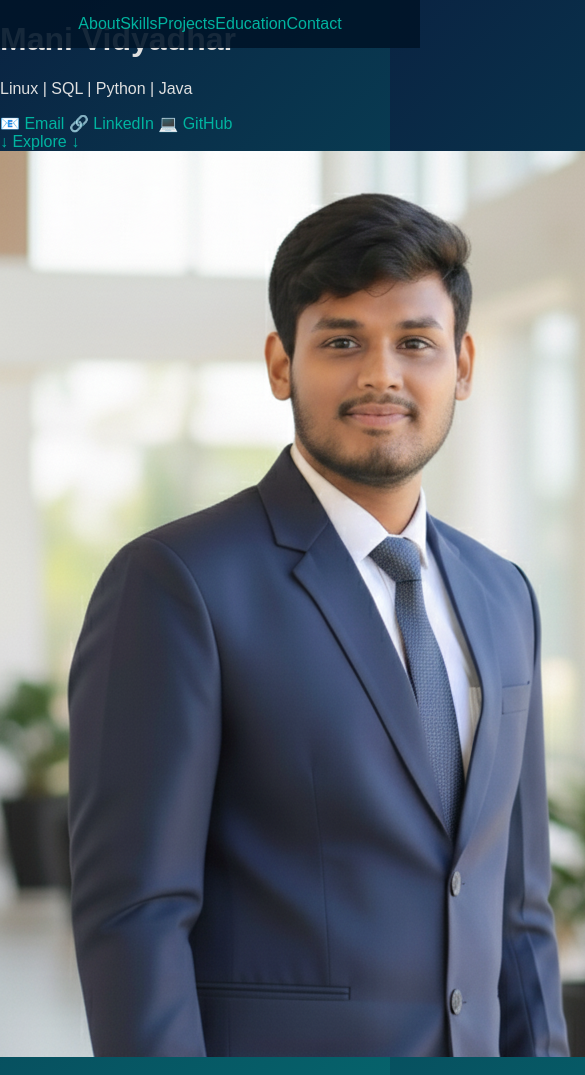
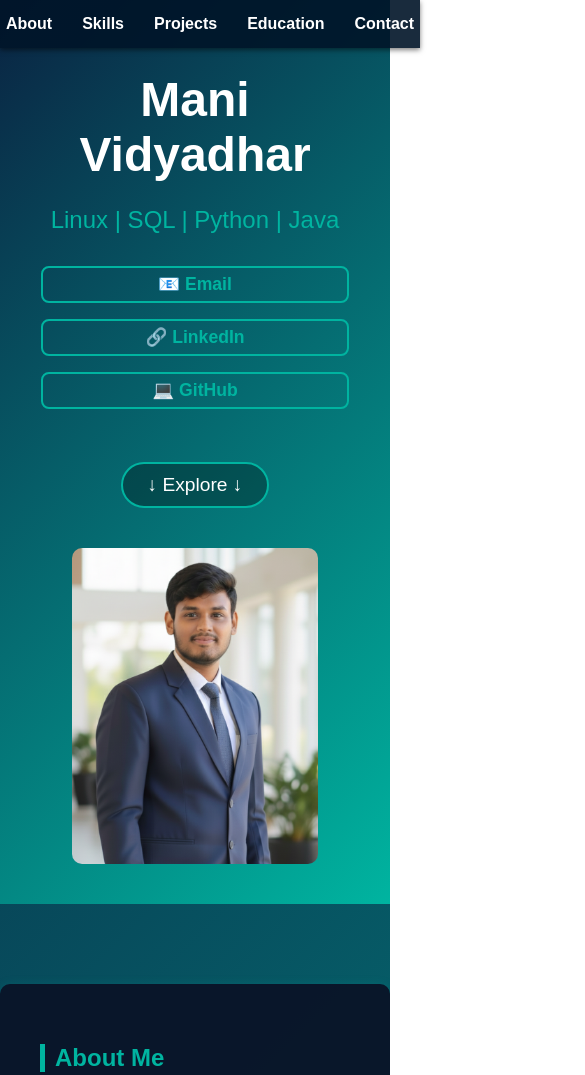
Before and after one commit to manividyadhar/portfolio, a plain HTML site: page index.html in a window 390 px wide. Shown: the top 1075 px of the page, 585 px wide, since content can reach past the window. Drawn offline with nearby package versions, Linux system fonts and the light colour scheme.

Commit message:
Update style.css

```diff
--- a/style.css
+++ b/style.css
@@ -41,4 +41,185 @@ section {
   justify-content: center;
   padding: 15px;
   z-index: 1000;
-  box-shadow: 0 2px 5px rgba(
+  box-shadow: 0 2px 5px rgba(0,0,0,0.5);
+}
+
+.navbar a {
+  margin: 0 15px;
+  font-weight: bold;
+  color: #fff;
+  transition: color 0.3s;
+}
+
+.navbar a:hover {
+  color: #00b4a0;
+}
+
+/* Hero Section */
+.hero {
+  height: 100vh;
+  background: linear-gradient(135deg, #0a2342, #00b4a0);
+  color: white;
+  display: flex;
+  justify-content: space-between;
+  align-items: center;
+  padding: 60px 10%;
+  position: relative;
+  overflow: hidden;
+}
+
+.hero-content {
+  flex: 1;
+  max-width: 50%;
+}
+
+.hero img {
+  flex: 1;
+  max-width: 40%;
+  height: auto;
+  border-radius: 10px;
+  border: none;
+  box-shadow: none;
+  object-fit: cover;
+}
+
+.hero h1 {
+  font-size: 3em;
+  margin-bottom: 10px;
+  color: #ffffff;
+}
+
+.hero p {
+  font-size: 1.5em;
+  color: #00b4a0;
+}
+
+/* Social Links */
+.social-links {
+  margin: 20px 0;
+}
+
+.social-links a {
+  margin-right: 15px;
+  font-size: 1.1em;
+  font-weight: bold;
+  color: #00b4a0;
+  border: 2px solid #00b4a0;
+  padding: 6px 12px;
+  border-radius: 8px;
+  transition: all 0.3s ease;
+}
+
+.social-links a:hover {
+  background: #00b4a0;
+  color: #000;
+  box-shadow: 0 0 8px rgba(0,180,160,0.6);
+}
+
+.scroll-down {
+  margin-top: 25px;
+  font-size: 1.2em;
+  color: #fff;
+  cursor: pointer;
+  text-decoration: none;
+  border: 2px solid #00b4a0;
+  padding: 10px 25px;
+  border-radius: 25px;
+  transition: all 0.3s ease;
+  background: rgba(0, 0, 0, 0.3);
+  display: inline-block;
+}
+
+.scroll-down:hover {
+  background: #00b4a0;
+  color: #000;
+  box-shadow: 0 0 10px rgba(0,180,160,0.5);
+}
+
+/* Contact Form */
+form {
+  display: flex;
+  flex-direction: column;
+}
+
+form input, form textarea {
+  margin: 10px 0;
+  padding: 12px;
+  font-size: 1em;
+  border-radius: 5px;
+  border: 1px solid #00b4a0;
+  background: #0a2342;
+  color: #fff;
+}
+
+form button {
+  padding: 12px;
+  font-size: 1em;
+  background: #00b4a0;
+  color: #000;
+  font-weight: bold;
+  border: none;
+  border-radius: 5px;
+  cursor: pointer;
+  transition: all 0.3s ease;
+}
+
+form button:hover {
+  background: #007a6a;
+  color: #fff;
+}
+
+#form-status {
+  margin-top: 10px;
+  font-weight: bold;
+}
+
+footer {
+  text-align: center;
+  padding: 20px;
+  background: #0a2342;
+  color: #ccc;
+  margin-top: 30px;
+}
+
+/* ✅ Responsive Design for Mobile */
+@media screen and (max-width: 768px) {
+  .hero {
+    flex-direction: column;
+    text-align: center;
+    padding: 40px 5%;
+    height: auto;
+  }
+
+  .hero-content {
+    max-width: 100%;
+    margin-bottom: 20px;
+  }
+
+  .hero img {
+    max-width: 70%;
+    margin: 0 auto;
+    display: block;
+    margin-top: 20px;
+  }
+
+  .social-links {
+    display: flex;
+    flex-direction: column;
+    align-items: center;
+  }
+
+  .social-links a {
+    margin: 8px 0;
+    width: 80%;
+    text-align: center;
+  }
+
+  h1 {
+    font-size: 2em;
+  }
+
+  p {
+    font-size: 1.2em;
+  }
+}
```
